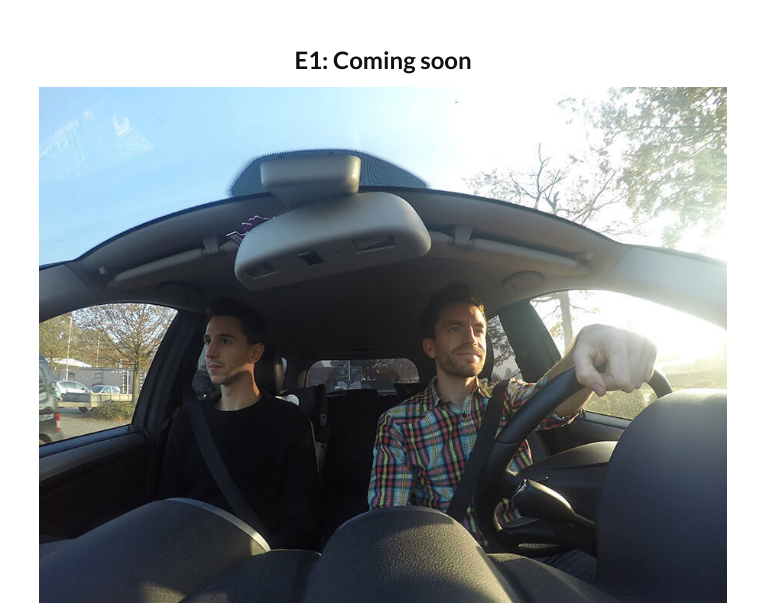
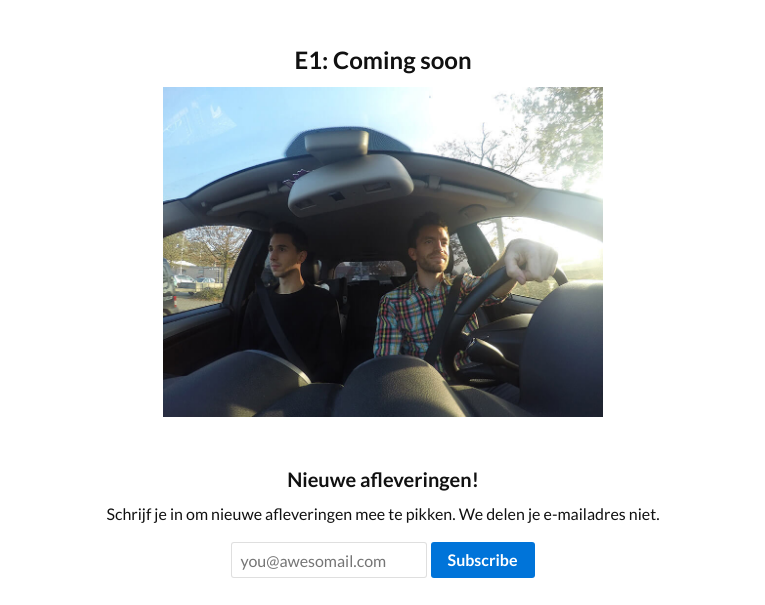
Before and after one commit to digideskio/carpool.chat, a website: page index.html in a window 1280 px wide. Shown: the part 223-828 px from the top of the page, without its empty margins (257-1022 px from the left). Drawn offline with Linux system fonts and the light colour scheme; a script that the page names is missing.

Commit message:
Tweak image

```diff
--- a/css/base.css
+++ b/css/base.css
@@ -945,5 +945,8 @@ hr {
 @custom-media --breakpoint-lg (min-width: 64em);
 */
 
+.fit-img{
+  max-width: 440px;
+}
 
 /* Custom properties */
--- a/index.html
+++ b/index.html
@@ -16,12 +16,12 @@
       <p class="gray">Vele mensen die willen ondernemen zitten met een heleboel vragen. Jeroen en Anthony van <a href="https://lobbipad.com">Lobbipad</a> zoeken rolmodellen die mensen kunnen inspireren en een duwtje in de rug geven. Een ontbijtlift in ruil voor een babbel.</p>
     </header>
 
-    <section class="mt2 p1 mb4">
+    <section class="mt2 p1 mb2">
       <p class="hide">First episodes, coming soon!</p>
 
       <article id="episode-1" class="mb2">
         <h2>E1: Coming soon</h2>
-        <img class="fit" src="assets/car-crop.jpg" alt="The two of us sitting in a car" />
+        <img class="fit-img" src="assets/car-crop.jpg" alt="The two of us sitting in a car" />
       </article>
     </section>
 
--- a/src/base.css
+++ b/src/base.css
@@ -69,6 +69,9 @@
 @custom-media --breakpoint-lg (min-width: 64em);
 */
 
+.fit-img{
+  max-width: 440px;
+}
 
 /* Custom properties */
 
```
Also changed, not shown: css/base.min.css.
